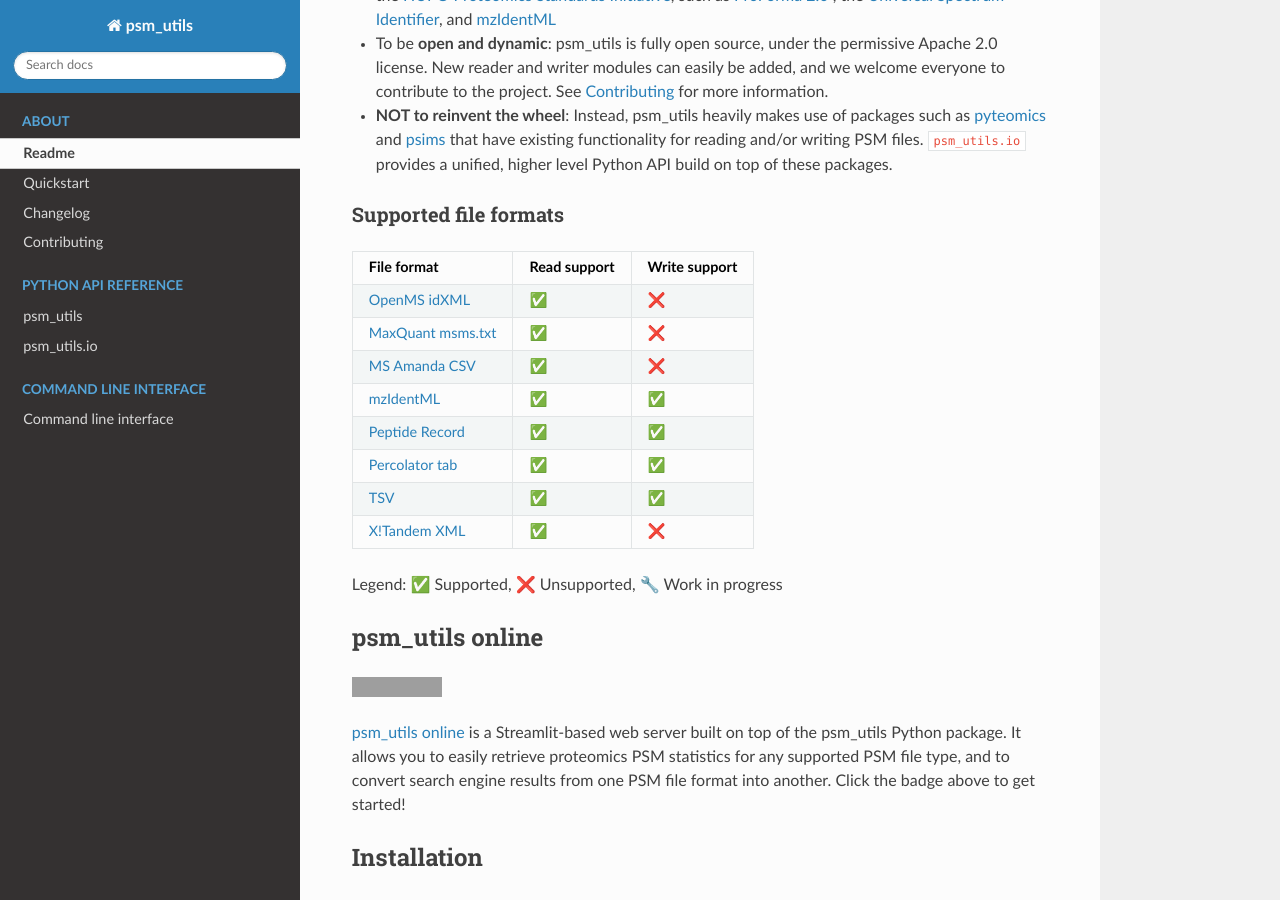
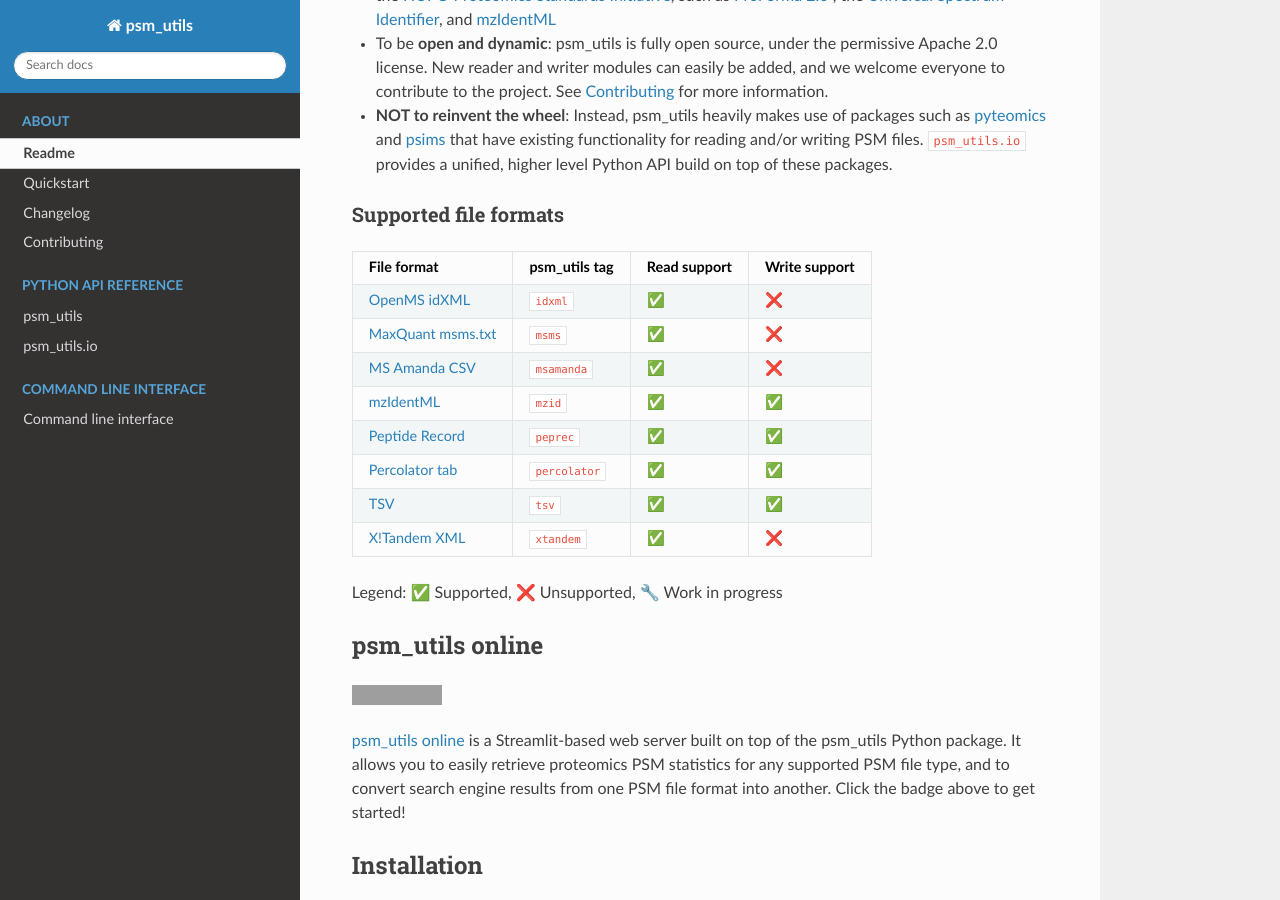
Before and after one commit to compomics/psm_utils, a Sphinx documentation site: the page built from docs/source/index.rst, in a window 1280 px wide and 900 px high, scrolled down 688 px. Built offline with Sphinx 7.4.7 and the Read the Docs theme 2.0.0, drawn with Linux system fonts in a browser that asks for light colours; grey boxes are pictures that could not be loaded.

Commit message:
Bugfix in convert: pass progressbar argument to class, not write_file Doc improvements: - Add "psm_utils tags" for file formats, as used in high-level read/write/convert functions - Force TOC-tree max depth

```diff
--- a/README.rst
+++ b/README.rst
@@ -82,18 +82,18 @@ Goals and non-goals
 Supported file formats
 **********************
 
-===================================================================================================================== =============== ===============
- File format                                                                                                           Read support    Write support
-===================================================================================================================== =============== ===============
- `OpenMS idXML <https://www.openms.de/>`_                                                                              ✅              ❌
- `MaxQuant msms.txt <https://www.maxquant.org/>`_                                                                      ✅              ❌
- `MS Amanda CSV <https://ms.imp.ac.at/?goto=msamanda>`_                                                                ✅              ❌
- `mzIdentML <https://psidev.info/mzidentml>`_                                                                          ✅              ✅
- `Peptide Record <https://psm-utils.readthedocs.io/en/latest/api/psm_utils.io/#module-psm_utils.io.peptide_record>`_   ✅              ✅
- `Percolator tab <https://github.com/percolator/percolator/wiki/Interface>`_                                           ✅              ✅
- `TSV <https://psm-utils.readthedocs.io/en/latest/api/psm_utils.io/#module-psm_utils.io.tsv>`_                         ✅              ✅
- `X!Tandem XML <https://www.thegpm.org/tandem/>`_                                                                      ✅              ❌
-===================================================================================================================== =============== ===============
+===================================================================================================================== =============== =============== ===============
+ File format                                                                                                           psm_utils tag   Read support    Write support
+===================================================================================================================== =============== =============== ===============
+ `OpenMS idXML <https://www.openms.de/>`_                                                                              ``idxml``       ✅              ❌
+ `MaxQuant msms.txt <https://www.maxquant.org/>`_                                                                      ``msms``        ✅              ❌
+ `MS Amanda CSV <https://ms.imp.ac.at/?goto=msamanda>`_                                                                ``msamanda``    ✅              ❌
+ `mzIdentML <https://psidev.info/mzidentml>`_                                                                          ``mzid``        ✅              ✅
+ `Peptide Record <https://psm-utils.readthedocs.io/en/stable/api/psm_utils.io/#module-psm_utils.io.peptide_record>`_   ``peprec``      ✅              ✅
+ `Percolator tab <https://github.com/percolator/percolator/wiki/Interface>`_                                           ``percolator``  ✅              ✅
+ `TSV <https://psm-utils.readthedocs.io/en/stable/api/psm_utils.io/#module-psm_utils.io.tsv>`_                         ``tsv``         ✅              ✅
+ `X!Tandem XML <https://www.thegpm.org/tandem/>`_                                                                      ``xtandem``     ✅              ❌
+===================================================================================================================== =============== =============== ===============
 
 Legend: ✅ Supported, ❌ Unsupported, 🔧 Work in progress
 
--- a/docs/source/index.rst
+++ b/docs/source/index.rst
@@ -5,6 +5,7 @@
    :caption: About
    :hidden:
    :includehidden:
+   :maxdepth: 2
 
    Readme <self>
    quickstart
@@ -17,6 +18,7 @@
    :hidden:
    :includehidden:
    :glob:
+   :maxdepth: 2
 
    api/*
 
@@ -25,5 +27,6 @@
    :caption: Command line interface
    :hidden:
    :includehidden:
+   :maxdepth: 2
 
    cli/cli
--- a/docs/source/quickstart.rst
+++ b/docs/source/quickstart.rst
@@ -173,7 +173,7 @@ Using a molecular formula or mass shift:
 621.24282637892
 
 
-A drawback of using the mass shift is that the composition is not be resolvable:
+A drawback of using the mass shift is that the composition is not resolvable:
 
 >>> Peptidoform("AC[+57.021464]DEK/2").composition
 [...]
```
Also changed, not shown: 1 other file.
